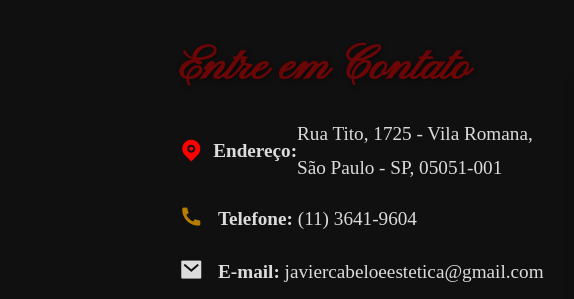
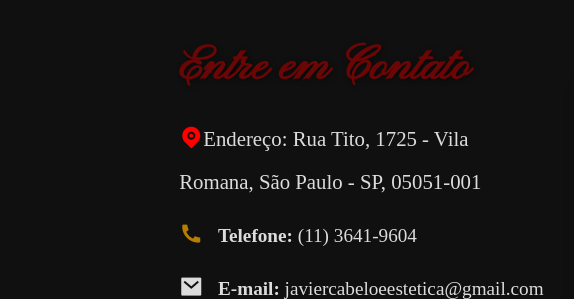
Before and after one commit to AnaJu-Pires/javiercabeloestetica, a plain HTML site: page index.html in a window 1280 px wide. Shown: the part 3749-4048 px from the top of the page, 0-574 px from the left. Drawn offline with nearby package versions, Linux system fonts and the light colour scheme; a web font is replaced by a local one.

Commit message:
ajuste do endereço

```diff
--- a/css/styles.css
+++ b/css/styles.css
@@ -203,6 +203,10 @@ section{
 
 .ri-map-pin-fill{
     color:red;
+}
+.ri-map-pin-fill span{
+    color: var(--font-color);
+    font-size: 1.3rem ;
 }
 
 .ri-phone-fill{
--- a/index.html
+++ b/index.html
@@ -246,8 +246,7 @@
                 <h2 data-aos="fade-down" data-aos-duration="1400">Entre em Contato</h2>
                 <div class="contact-details">
                     <p data-aos="fade-up" data-aos-duration="1400" data-aos-delay="200">
-                        <i class="ri-map-pin-fill"></i>
-                        <strong>Endereço: </strong> Rua Tito, 1725 - Vila Romana, São Paulo - SP, 05051-001
+                        <i class="ri-map-pin-fill"><span>Endereço: Rua Tito, 1725 - Vila Romana, São Paulo - SP, 05051-001</span></i>
                     </p>
                     <p data-aos="fade-up" data-aos-duration="1400" data-aos-delay="300">
                         <a href="tel:+551136419604" target="_blank" rel="noopener noreferrer">
```
